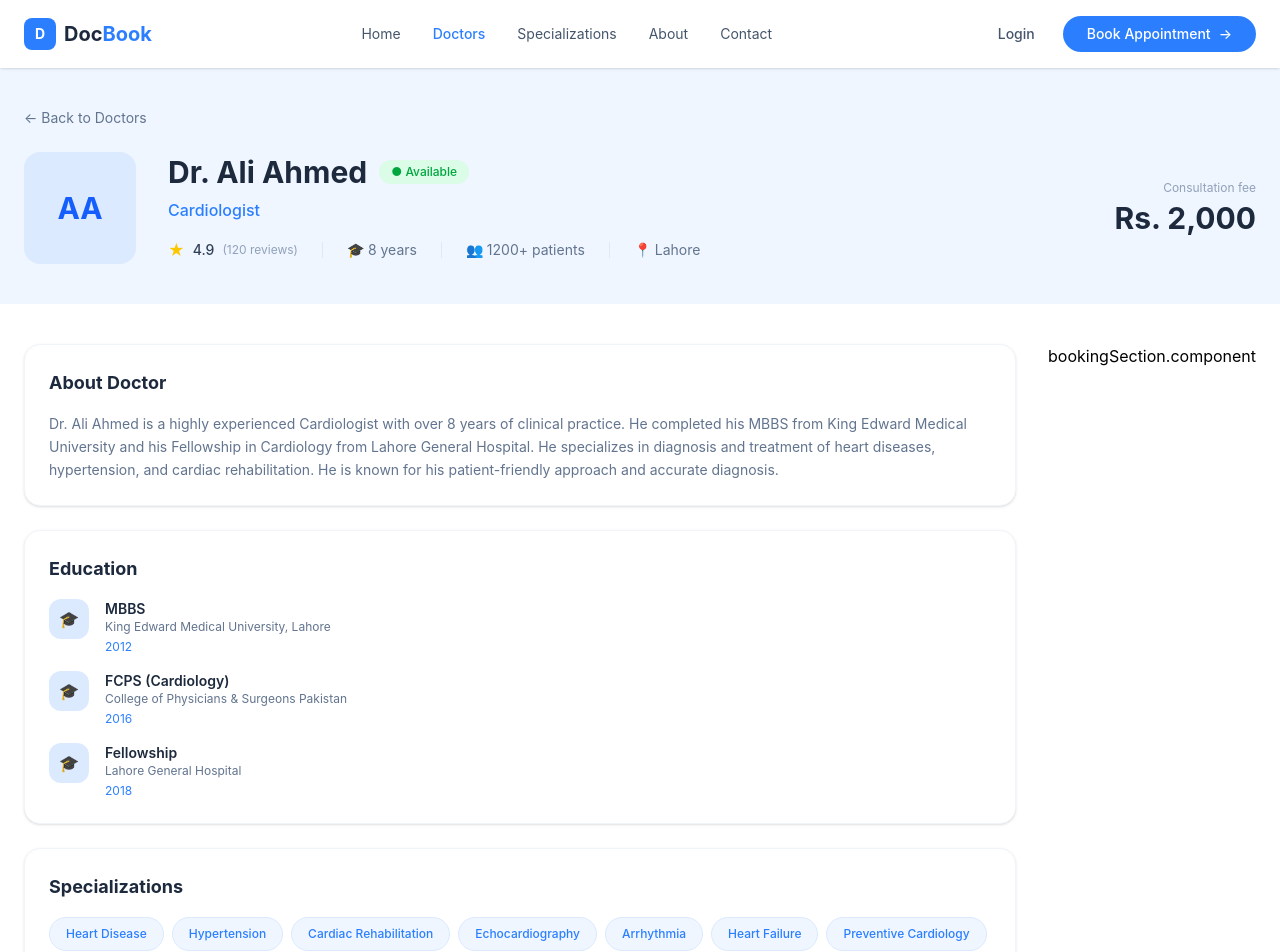
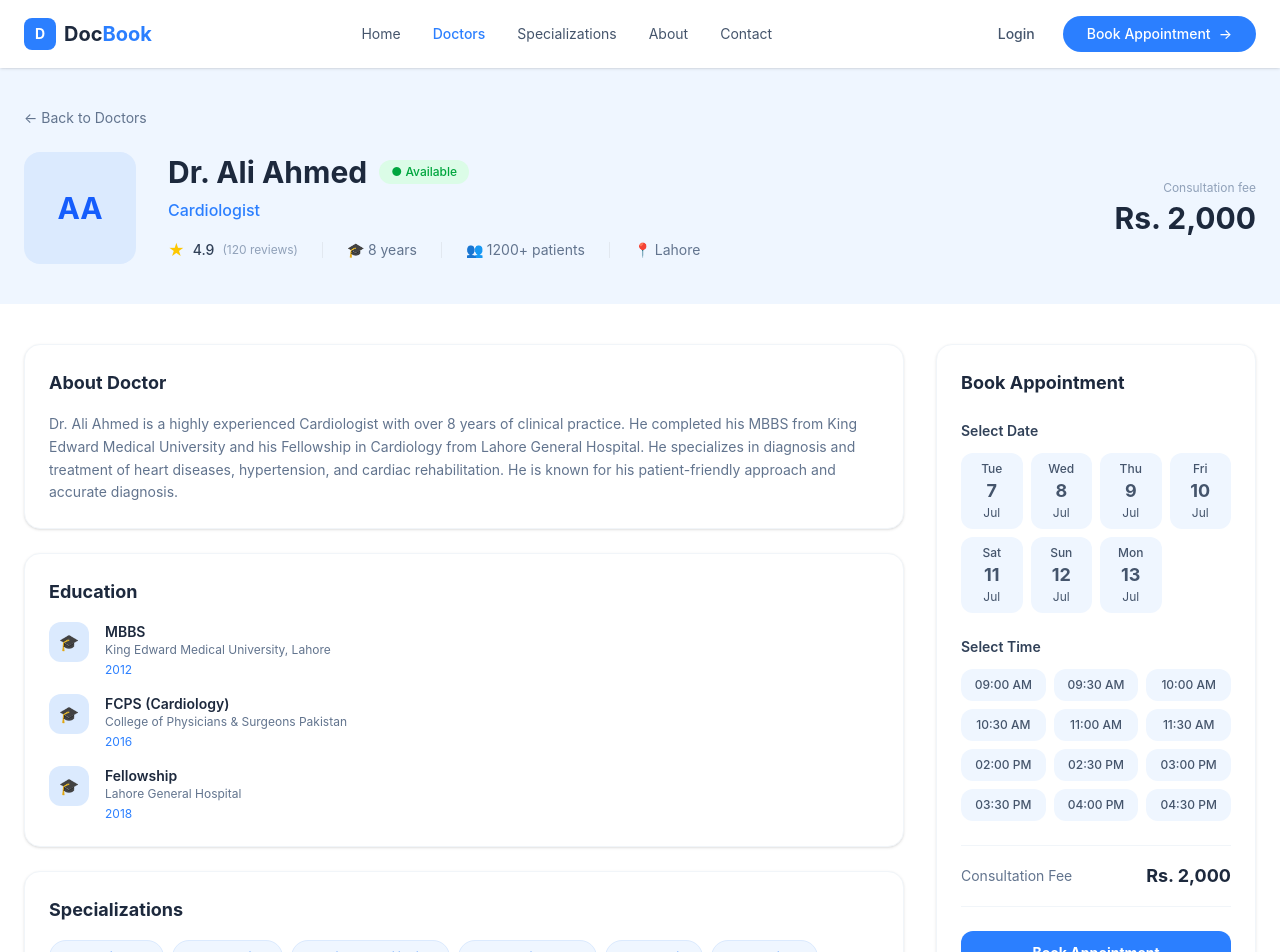
Before and after one commit to mateenamin/Doctor-Appointment, a React (Vite) app in the folder client/: page /doctors/1 in a window 1280 px wide. Shown: the top 952 px of the page. Built offline with nearby package versions, Linux system fonts and the light colour scheme.

Commit message:
Add DoctorDetail page - Hero, Info, Booking complete

```diff
--- a/client/src/components/user/doctorDetail/bookingSection.component.jsx
+++ b/client/src/components/user/doctorDetail/bookingSection.component.jsx
@@ -1,9 +1,138 @@
-import React from 'react'
+import { useState } from 'react'
+import { useNavigate } from 'react-router-dom'
 
-const bookingSection = () => {
+const timeSlots = [
+  "09:00 AM", "09:30 AM", "10:00 AM", "10:30 AM",
+  "11:00 AM", "11:30 AM", "02:00 PM", "02:30 PM",
+  "03:00 PM", "03:30 PM", "04:00 PM", "04:30 PM",
+]
+
+const BookingSection = () => {
+  const navigate = useNavigate()
+  const [selectedDate, setSelectedDate] = useState("")
+  const [selectedTime, setSelectedTime] = useState("")
+
+  const handleBooking = () => {
+    if (!selectedDate || !selectedTime) {
+      alert("Please select date and time!")
+      return
+    }
+    navigate('/login')
+  }
+
+  // Next 7 days generate karo
+  const getDates = () => {
+    const dates = []
+    for (let i = 0; i < 7; i++) {
+      const date = new Date()
+      date.setDate(date.getDate() + i)
+      dates.push({
+        day: date.toLocaleDateString('en-US', { weekday: 'short' }),
+        date: date.getDate(),
+        month: date.toLocaleDateString('en-US', { month: 'short' }),
+        full: date.toISOString().split('T')[0],
+      })
+    }
+    return dates
+  }
+
   return (
-    <div>bookingSection.component</div>
+    <div className="w-80 flex-shrink-0">
+      <div className="bg-white rounded-2xl border border-slate-100 shadow-sm p-6 sticky top-24">
+
+        {/* Header */}
+        <h3 className="text-slate-800 font-bold text-lg mb-6">
+          Book Appointment
+        </h3>
+
+        {/* Select Date */}
+        <div className="mb-6">
+          <p className="text-slate-700 font-semibold text-sm mb-3">
+            Select Date
+          </p>
+          <div className="grid grid-cols-4 gap-2">
+            {getDates().map((d, index) => (
+              <button
+                key={index}
+                onClick={() => setSelectedDate(d.full)}
+                className={`flex flex-col items-center py-2 px-1 rounded-xl text-xs transition-all ${
+                  selectedDate === d.full
+                    ? 'bg-blue-500 text-white'
+                    : 'bg-[#EFF6FF] text-slate-600 hover:border-blue-300'
+                }`}
+              >
+                <span className="font-medium">{d.day}</span>
+                <span className="text-lg font-bold">{d.date}</span>
+                <span>{d.month}</span>
+              </button>
+            ))}
+          </div>
+        </div>
+
+        {/* Select Time */}
+        <div className="mb-6">
+          <p className="text-slate-700 font-semibold text-sm mb-3">
+            Select Time
+          </p>
+          <div className="grid grid-cols-3 gap-2">
+            {timeSlots.map((time, index) => (
+              <button
+                key={index}
+                onClick={() => setSelectedTime(time)}
+                className={`py-2 rounded-xl text-xs font-medium transition-all ${
+                  selectedTime === time
+                    ? 'bg-blue-500 text-white'
+                    : 'bg-[#EFF6FF] text-slate-600 hover:border-blue-300'
+                }`}
+              >
+                {time}
+              </button>
+            ))}
+          </div>
+        </div>
+
+        {/* Selected Summary */}
+        {selectedDate && selectedTime && (
+          <div className="bg-[#EFF6FF] rounded-xl p-4 mb-6">
+            <p className="text-slate-600 text-xs font-medium mb-2">
+              Appointment Summary
+            </p>
+            <div className="flex items-center gap-2 mb-1">
+              <span className="text-blue-500 text-xs">📅</span>
+              <span className="text-slate-700 text-xs font-medium">
+                {selectedDate}
+              </span>
+            </div>
+            <div className="flex items-center gap-2">
+              <span className="text-blue-500 text-xs">🕐</span>
+              <span className="text-slate-700 text-xs font-medium">
+                {selectedTime}
+              </span>
+            </div>
+          </div>
+        )}
+
+        {/* Fee */}
+        <div className="flex items-center justify-between mb-6 py-4 border-t border-b border-slate-100">
+          <span className="text-slate-500 text-sm">Consultation Fee</span>
+          <span className="text-slate-800 font-bold text-lg">Rs. 2,000</span>
+        </div>
+
+        {/* Book Button */}
+        <button
+          onClick={handleBooking}
+          className="w-full bg-blue-500 text-white py-3 rounded-xl text-sm font-bold hover:bg-blue-600 transition-all mb-3"
+        >
+          Book Appointment
+        </button>
+
+        <p className="text-slate-400 text-xs text-center">
+          Free cancellation up to 2 hours before appointment
+        </p>
+
+      </div>
+    </div>
   )
 }
 
-export default bookingSection
+export default BookingSection
```
